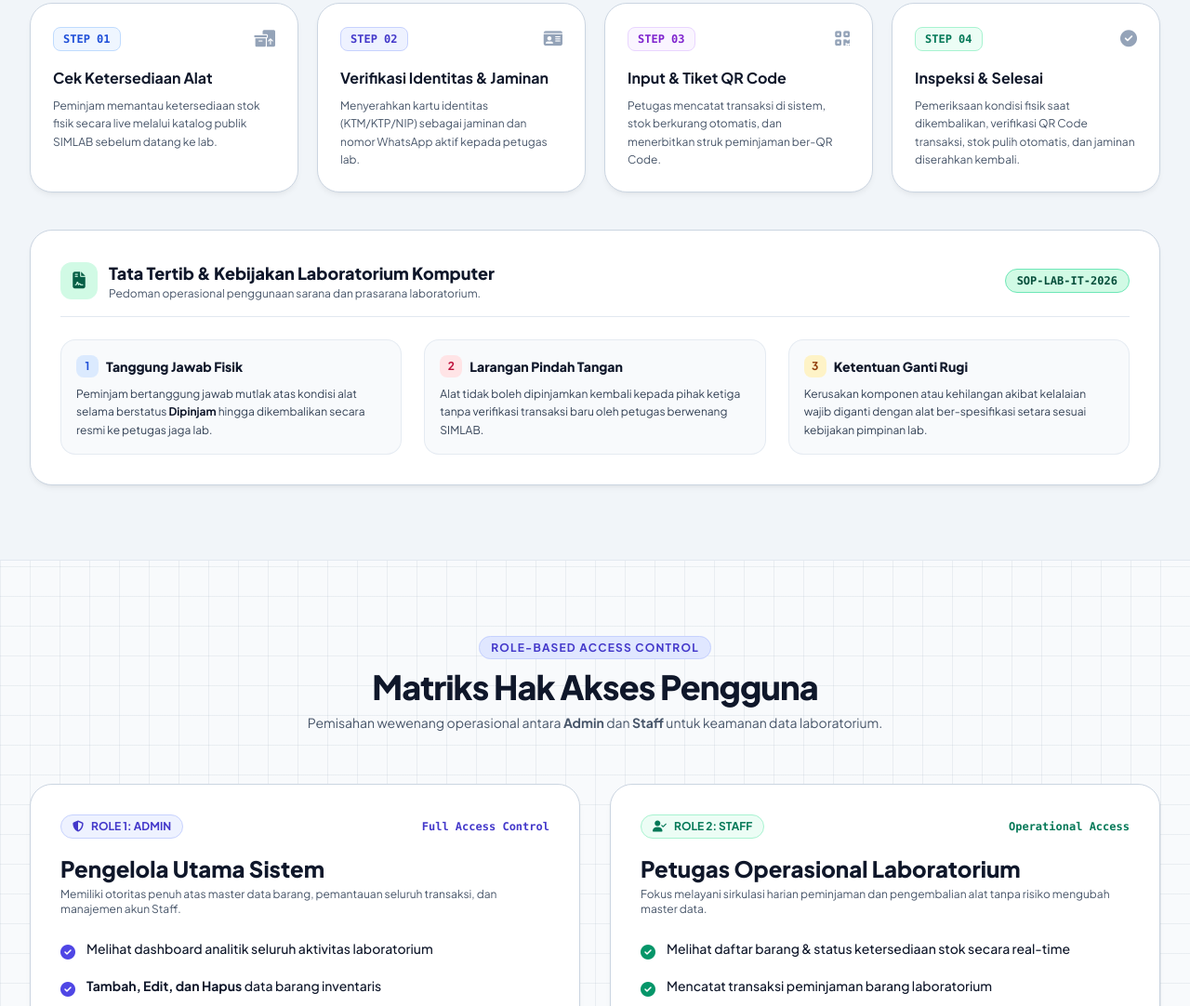
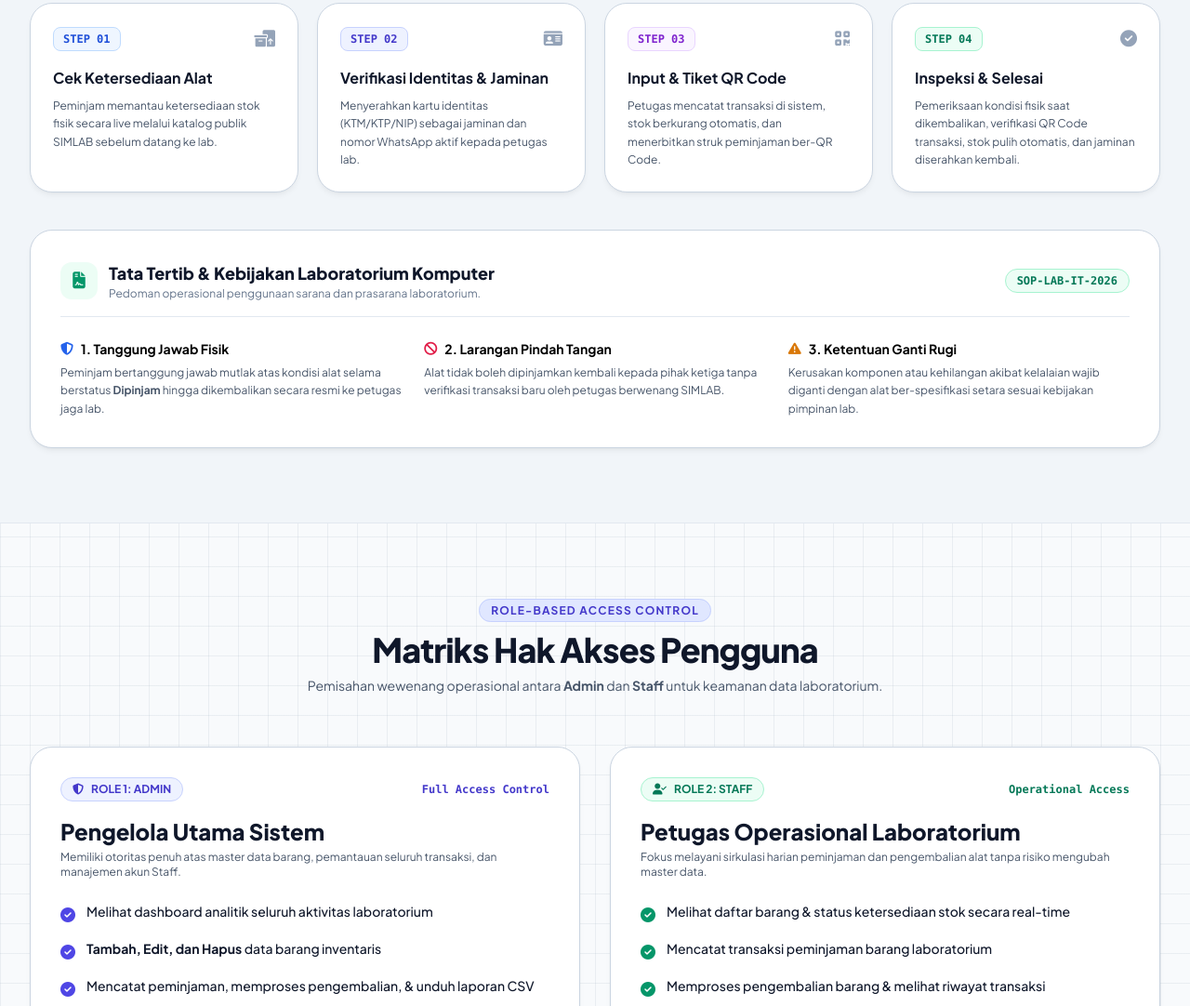
Before and after one commit to m-salman-alfarisi/Lab_Inventory, a plain HTML site: page index.html in a window 1280 px wide. Shown: the part 2591-3673 px from the top of the page at 93% size. Drawn offline with nearby package versions, Linux system fonts and the light colour scheme.

Commit message:
style: revert SOP layout to original clean grid and set title text color to black

```diff
--- a/index.html
+++ b/index.html
@@ -315,49 +315,49 @@
       </div>
 
       <!-- Detail Box SOP Resmi -->
-      <div class="bento-card p-7 sm:p-8 rounded-3xl border-slate-300 dark:border-emerald-500/30 bg-white dark:bg-slate-900 shadow-sm">
+      <div class="bento-card p-7 sm:p-8 rounded-3xl border-emerald-200 dark:border-emerald-500/30">
         <div class="flex flex-col sm:flex-row sm:items-center justify-between gap-4 pb-4 border-b border-slate-200 dark:border-white/10 mb-6">
           <div class="flex items-center gap-3">
-            <div class="w-10 h-10 rounded-xl bg-emerald-100 dark:bg-emerald-500/20 text-emerald-800 dark:text-emerald-400 flex items-center justify-center font-bold text-lg shrink-0">
+            <div class="w-10 h-10 rounded-xl bg-emerald-50 dark:bg-emerald-500/20 text-emerald-600 dark:text-emerald-400 flex items-center justify-center font-bold text-lg shrink-0">
               <i class="fa-solid fa-file-contract"></i>
             </div>
             <div>
               <h3 class="font-extrabold text-base sm:text-lg text-slate-900 dark:text-white">Tata Tertib &amp; Kebijakan Laboratorium Komputer</h3>
-              <p class="text-xs text-slate-600 dark:text-slate-400">Pedoman operasional penggunaan sarana dan prasarana laboratorium.</p>
+              <p class="text-xs text-slate-500 dark:text-slate-400">Pedoman operasional penggunaan sarana dan prasarana laboratorium.</p>
             </div>
           </div>
-          <span class="px-3 py-1 rounded-full bg-emerald-100 dark:bg-emerald-500/15 text-emerald-900 dark:text-emerald-300 font-mono text-xs font-bold border border-emerald-300 dark:border-emerald-500/30 self-start sm:self-auto">
+          <span class="px-3 py-1 rounded-full bg-emerald-50 dark:bg-emerald-500/15 text-emerald-700 dark:text-emerald-400 font-mono text-xs font-bold border border-emerald-200 dark:border-emerald-500/30 self-start sm:self-auto">
             SOP-LAB-IT-2026
           </span>
         </div>
 
         <div class="grid grid-cols-1 md:grid-cols-3 gap-6 text-sm">
-          <div class="p-4 rounded-2xl bg-slate-50 dark:bg-slate-800/60 border border-slate-200/80 dark:border-slate-700/60 space-y-2">
-            <div class="font-extrabold text-slate-900 dark:text-white flex items-center gap-2 text-sm">
-              <span class="w-6 h-6 rounded-lg bg-blue-100 text-blue-700 dark:bg-blue-500/20 dark:text-blue-400 flex items-center justify-center text-xs shrink-0 font-bold">1</span>
-              <span>Tanggung Jawab Fisik</span>
+          <div class="space-y-1.5">
+            <div class="font-bold text-black dark:text-white flex items-center gap-2">
+              <i class="fa-solid fa-shield-halved text-blue-600 dark:text-blue-400"></i>
+              <span class="text-black dark:text-white font-bold">1. Tanggung Jawab Fisik</span>
             </div>
-            <p class="text-xs text-slate-700 dark:text-slate-300 leading-relaxed font-normal">
-              Peminjam bertanggung jawab mutlak atas kondisi alat selama berstatus <strong class="text-slate-900 dark:text-white font-bold">Dipinjam</strong> hingga dikembalikan secara resmi ke petugas jaga lab.
+            <p class="text-xs text-slate-600 dark:text-slate-400 leading-relaxed">
+              Peminjam bertanggung jawab mutlak atas kondisi alat selama berstatus <strong>Dipinjam</strong> hingga dikembalikan secara resmi ke petugas jaga lab.
             </p>
           </div>
 
-          <div class="p-4 rounded-2xl bg-slate-50 dark:bg-slate-800/60 border border-slate-200/80 dark:border-slate-700/60 space-y-2">
-            <div class="font-extrabold text-slate-900 dark:text-white flex items-center gap-2 text-sm">
-              <span class="w-6 h-6 rounded-lg bg-rose-100 text-rose-700 dark:bg-rose-500/20 dark:text-rose-400 flex items-center justify-center text-xs shrink-0 font-bold">2</span>
-              <span>Larangan Pindah Tangan</span>
+          <div class="space-y-1.5">
+            <div class="font-bold text-black dark:text-white flex items-center gap-2">
+              <i class="fa-solid fa-ban text-rose-600 dark:text-rose-400"></i>
+              <span class="text-black dark:text-white font-bold">2. Larangan Pindah Tangan</span>
             </div>
-            <p class="text-xs text-slate-700 dark:text-slate-300 leading-relaxed font-normal">
+            <p class="text-xs text-slate-600 dark:text-slate-400 leading-relaxed">
               Alat tidak boleh dipinjamkan kembali kepada pihak ketiga tanpa verifikasi transaksi baru oleh petugas berwenang SIMLAB.
             </p>
           </div>
 
-          <div class="p-4 rounded-2xl bg-slate-50 dark:bg-slate-800/60 border border-slate-200/80 dark:border-slate-700/60 space-y-2">
-            <div class="font-extrabold text-slate-900 dark:text-white flex items-center gap-2 text-sm">
-              <span class="w-6 h-6 rounded-lg bg-amber-100 text-amber-800 dark:bg-amber-500/20 dark:text-amber-400 flex items-center justify-center text-xs shrink-0 font-bold">3</span>
-              <span>Ketentuan Ganti Rugi</span>
+          <div class="space-y-1.5">
+            <div class="font-bold text-black dark:text-white flex items-center gap-2">
+              <i class="fa-solid fa-triangle-exclamation text-amber-600 dark:text-amber-400"></i>
+              <span class="text-black dark:text-white font-bold">3. Ketentuan Ganti Rugi</span>
             </div>
-            <p class="text-xs text-slate-700 dark:text-slate-300 leading-relaxed font-normal">
+            <p class="text-xs text-slate-600 dark:text-slate-400 leading-relaxed">
               Kerusakan komponen atau kehilangan akibat kelalaian wajib diganti dengan alat ber-spesifikasi setara sesuai kebijakan pimpinan lab.
             </p>
           </div>
```
